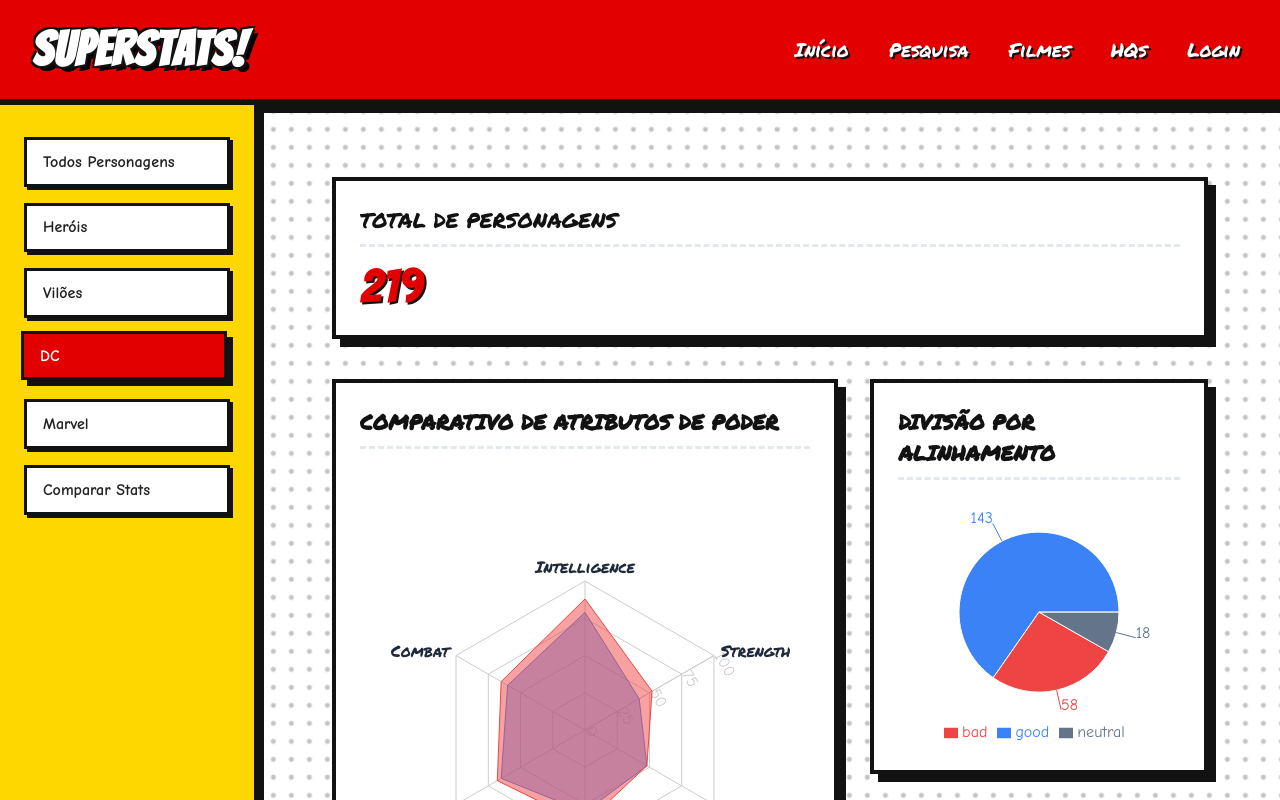
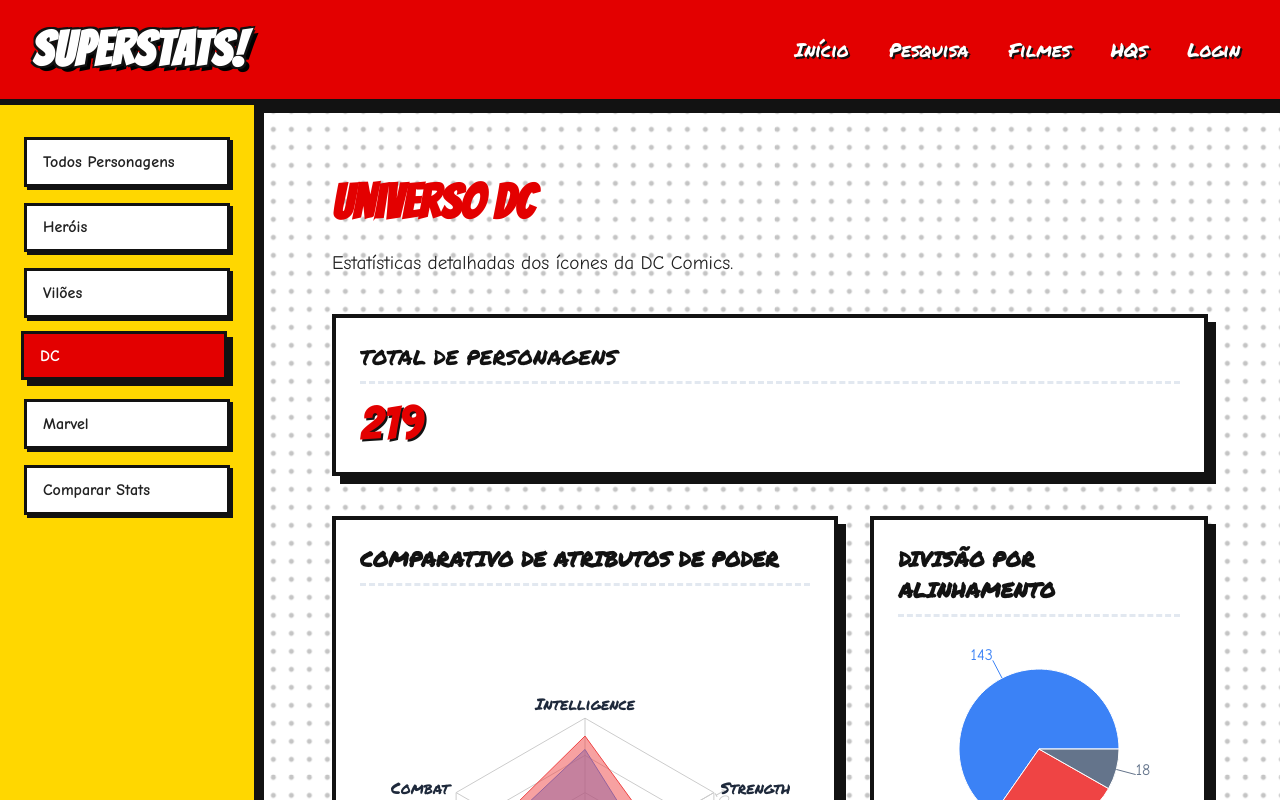
Before and after one commit to Jp-moraiss/SuperStats, a Next.js app in the folder front/: page /dashboard/dc in a window 1280 px wide. Built offline with nearby package versions, Linux system fonts and the light colour scheme.

Commit message:
feat(dashboard): enhance DashboardPage and DashboardClient with titles and async data fetching

```diff
--- a/front/src/app/dashboard/[filter]/page.tsx
+++ b/front/src/app/dashboard/[filter]/page.tsx
@@ -3,25 +3,64 @@
 import DashboardClient from '@/components/dashboard/DashboardClient';
 import { DashboardFilter } from '@/types';
 
-const filterMap: { [key: string]: DashboardFilter } = {
+const filterMap: Record<string, DashboardFilter | null> = {
   todos: null,
   herois: { type: 'alignment', value: 'good' },
   viloes: { type: 'alignment', value: 'bad' },
+  antiherois: { type: 'alignment', value: 'neutral' },
   marvel: { type: 'publisher', value: 'Marvel Comics' },
   dc: { type: 'publisher', value: 'DC Comics' },
 };
 
-// Esta é uma página de servidor (Server Component)
-export default function DashboardPage({ params }: { params: { filter: string } }) {
-  const currentFilter = filterMap[params.filter] ?? null;
+const titleMap: Record<
+  string,
+  { title: string; subtitle: string }
+> = {
+  todos: {
+    title: 'Dashboard Analítico',
+    subtitle: 'Explore os dados de todos os personagens!',
+  },
+  herois: {
+    title: 'Heróis em Destaque',
+    subtitle: 'Análise exclusiva dos protetores do universo.',
+  },
+  viloes: {
+    title: 'Covil dos Vilões',
+    subtitle: 'Métricas e estatísticas dos maiores antagonistas.',
+  },
+  antiherois: {
+    title: 'Zona Cinzenta',
+    subtitle: 'Dados sobre personagens de moralidade ambígua.',
+  },
+  marvel: {
+    title: 'Universo Marvel',
+    subtitle: 'Uma visão completa dos personagens da Casa das Ideias.',
+  },
+  dc: {
+    title: 'Universo DC',
+    subtitle: 'Estatísticas detalhadas dos ícones da DC Comics.',
+  },
+};
 
-  // Busca os dados diretamente no servidor. Rápido e eficiente!
-  const superheroData = getSuperheroes(currentFilter);
+// ✅ Torne a função async
+export default async function DashboardPage({
+  params,
+}: {
+  params: Promise<{ filter: string }>;
+}) {
+  const { filter } = await params; // 👈 Desestrutura após aguardar o Promise
+  const currentFilter = filterMap[filter] ?? null;
+  const titles = titleMap[filter] ?? titleMap.todos;
+
+  // ⚡️ Se getSuperheroes for async, aguarde aqui também
+  const superheroData = await getSuperheroes(currentFilter);
 
   return (
     <DashboardClient
       initialData={superheroData}
       filter={currentFilter}
+      title={titles.title}
+      subtitle={titles.subtitle}
     />
   );
 }
--- a/front/src/components/dashboard/DashboardClient.tsx
+++ b/front/src/components/dashboard/DashboardClient.tsx
@@ -18,9 +18,11 @@
 type DashboardClientProps = {
   initialData: Character[];
   filter: DashboardFilter;
+  title: string;
+  subtitle: string;
 };
 
-export default function DashboardClient({ initialData, filter }: DashboardClientProps) {
+export default function DashboardClient({ initialData, filter, title, subtitle }: DashboardClientProps) {
   const [data] = useState<Character[]>(initialData);
   const [selectedCharacter, setSelectedCharacter] = useState<Character | null>(null);
 
@@ -38,6 +40,10 @@
 
   return (
     <div className="dashboardContainer">
+        {/* Aqui você pode adicionar os títulos */}
+        <h2 style={{ fontFamily: '"Bangers", cursive', fontSize: '3rem', color: 'var(--color-primary)' }}>{title}</h2>
+        <p style={{ marginTop: '-1rem', fontSize: '1.2rem' }}>{subtitle}</p>
+
       <div className="statsGrid">
         <StatCard title="Total de Personagens" value={summaryStats?.total} />
         {showPublisherComponents && (
```
